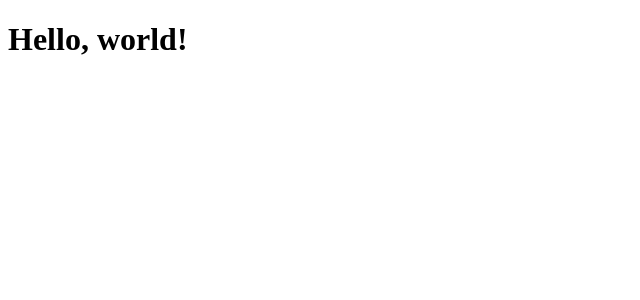
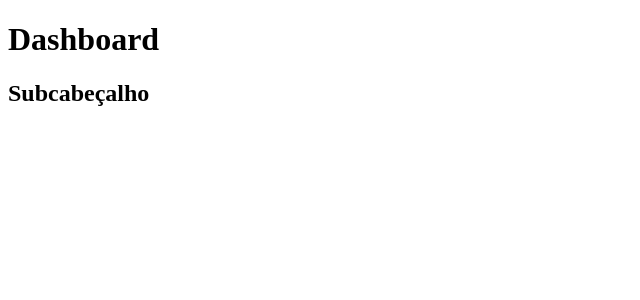
Before and after one commit to gusfindevs/StockViewer, a React (Create React App) app in the folder frontend/: page / in a window 1280 px wide. Shown: the top 300 px of the page, without its empty margins (0-640 px from the left). Built offline with nearby package versions, Linux system fonts and the light colour scheme.

Commit message:
Adicionado um Dashboardzinho bem simples

```diff
--- a/frontend/src/App.tsx
+++ b/frontend/src/App.tsx
@@ -1,7 +1,9 @@
 import React from 'react';
 
+import Dashboard from './pages/Dashboard';
+
 function App() {
-  return <h1>Hello, world!</h1>;
+  return <Dashboard />;
 }
 
 export default App;
--- /dev/null
+++ b/frontend/src/pages/Dashboard/index.tsx
@@ -0,0 +1,13 @@
+import React from 'react';
+
+const Dashboard: React.FC = () => {
+  //   return <h1>Dashboard</h1>;
+  return (
+    <>
+      <h1>Dashboard</h1>
+      <h2>Subcabeçalho</h2>
+    </>
+  );
+};
+
+export default Dashboard;
```
